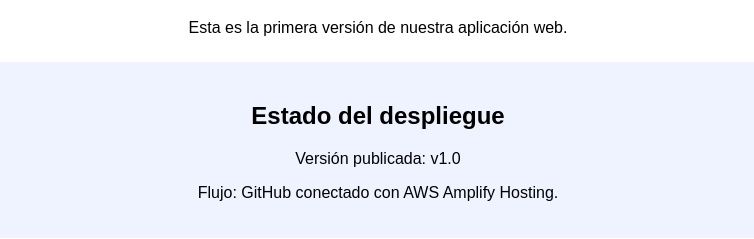
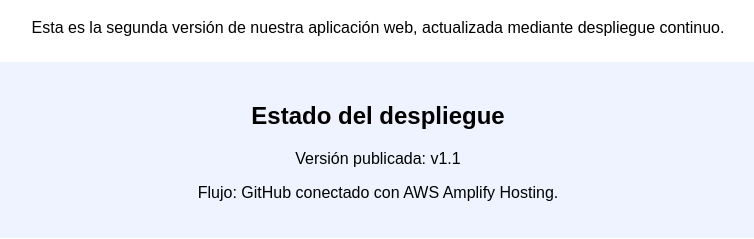
Before and after one commit to aaguirre01/laboratorio-amplify-web, a plain HTML site: page index.html in a window 1280 px wide. Shown: the part 151-390 px from the top of the page, without its empty margins (262-1016 px from the left). Drawn offline with Linux system fonts and the light colour scheme.

Commit message:
Actualizar contenido a versión v1.1

```diff
--- a/index.html
+++ b/index.html
@@ -8,11 +8,11 @@
 <body>
   <main class="contenedor">
     <h1>Aplicación desplegada con AWS Amplify</h1>
-    <p>Esta es la primera versión de nuestra aplicación web.</p>
+    <p>Esta es la segunda versión de nuestra aplicación web, actualizada mediante despliegue continuo.</p>
 
     <section class="tarjeta">
       <h2>Estado del despliegue</h2>
-      <p>Versión publicada: v1.0</p>
+      <p>Versión publicada: v1.1</p>
       <p>Flujo: GitHub conectado con AWS Amplify Hosting.</p>
     </section>
   </main>
```
